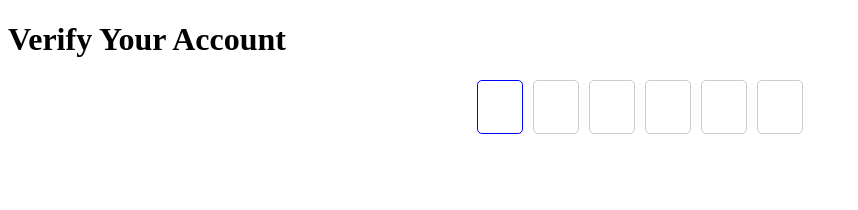
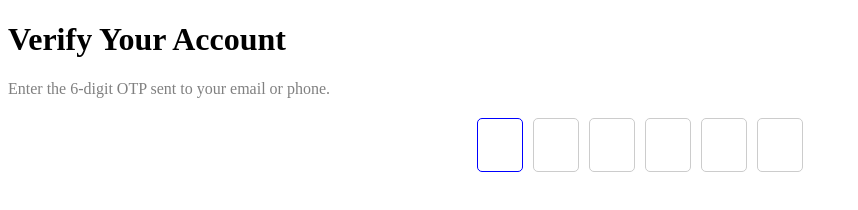
Before and after one commit to acciojob/OTP-Ayushipatwal, a website: page main.html in a window 1280 px wide. Shown: the whole page, without its empty margins (0-858 px from the left). Drawn offline with Linux system fonts and the light colour scheme.

Commit message:
created a submission

```diff
--- a/main.html
+++ b/main.html
@@ -10,6 +10,9 @@
 	<!-- the entire body must be written by student -->
 
 <h1 id="verification_heading">Verify Your Account</h1>
+	<p id="verification_subtext">
+  Enter the 6-digit OTP sent to your email or phone.
+</p>
 <div class="code-container">
   <input id="code-1" type="text" maxlength="1" class="code">
   <input id="code-2" type="text" maxlength="1" class="code">
```
